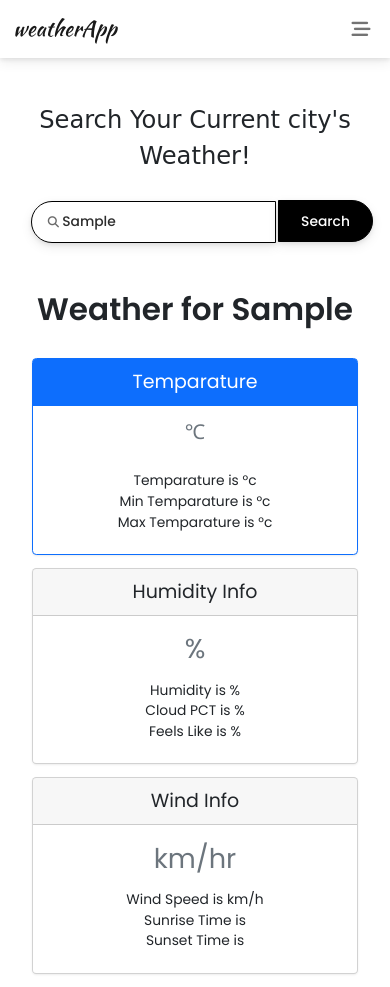
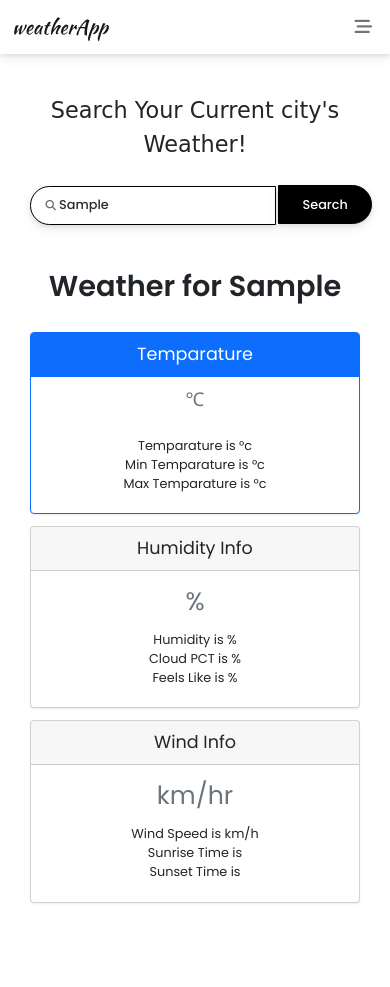
Before and after one commit to sahiAlam/weatherApp, a plain HTML site: page index.html in a window 390 px wide. Both pictures are taken after typing "Sample" into the empty fields and a click on the input "Search". After the commit the page ends 915 px from the top, so only its background shows below. Drawn offline with nearby package versions, Linux system fonts and the light colour scheme; no server answers; a web font is replaced by a local one.

Commit message:
styled added

```diff
--- a/CSS/responsive.css
+++ b/CSS/responsive.css
@@ -1,15 +1,20 @@
-@media (max-width: 768px) {
-    html {font-size: 58%;}
+@media (max-width: 1050px) {
+    html {font-size: 50%;}
     h1 {font-size: 3rem;}
-    #top_banner_section form {width: 100%;}
+    #top_banner_section form {width: 80%;}
     #top_banner_section form input{width: 65%;padding: 1.2rem 3rem 1.2rem 3.5rem;}
     #top_banner_section form input[type='submit']{width: 20%; padding: 1.2rem;}
     .search_logo {font-size: 1.5rem; top: 0;}
     .small_container {width: 80%;}
 }
 
+@media (max-width: 768px) {
+    html {font-size: 58%;}
+    #top_banner_section form {width: 100%;}
+}
+
 @media (max-width: 400px) {
-    html {font-size: 54%;}
+    html {font-size: 50%;}
     h1 {font-size: 2.8rem;}
     #top_banner_section form {width: 100%;}
     #top_banner_section form input{width: 65%;padding: 1rem 3rem 1.2rem 3.5rem;}
--- a/CSS/style.css
+++ b/CSS/style.css
@@ -29,7 +29,7 @@ p {font-size: 1.5rem;}
 /* Search Area CSS */
 #top_banner_section {margin: 5rem 0;}
 #top_banner_section form {text-align: center; margin: 3rem auto; width: 100%;}
-#top_banner_section form input{width: 40%; font-size: 1.6rem; padding: 1.5rem 4rem; border-radius: 3rem 0 0 3rem; color: var(--medium-black); border: 0.2rem solid var(--black-color); font-weight: 500; box-shadow: var(--box-shadow);}
+#top_banner_section form input{width: 40%; font-size: 1.6rem; padding: 1.5rem 4rem; border-radius: 3rem 0 0 3rem; color: var(--medium-black); border: 0.1rem solid var(--black-color); font-weight: 500; box-shadow: var(--box-shadow);}
 #top_banner_section form input[type='submit']{width: 12%; background: var(--black-color); color: var(--color-white); border-radius: 0 3rem 3rem 0;}
 #top_banner_section form input[type='submit']:hover{background: var(--medium-black); border: 0.2rem solid var(--medium-black);}
 h1 {font-family: 'Unbounded', cursive; text-align: center; font-size: 4rem;}
--- a/JS/script.js
+++ b/JS/script.js
@@ -1,3 +1,7 @@
+
+const inputValue = document.querySelector('.search_area');
+
+
 // Rapid Api Code
 const options = {
   method: "GET",
@@ -26,19 +30,26 @@ const getWeather = async (city) => {
       max_temp.innerHTML = response.max_temp;
       wind_speed.innerHTML = response.wind_speed;
       wind_speed2.innerHTML = response.wind_speed;
-      // wind_degrees.innerHTML = response.wind_degrees;
       sunrise.innerHTML = response.sunrise;
       sunset.innerHTML = response.sunset
     })
     .catch((err) => console.error(err));
-    console.log(city)
 };
 
 // Event to submit the weather
 submit.addEventListener("click", (e) => {
   e.preventDefault();
-  getWeather(inputCity.value);
+    return validate();
 });
+
+
+const validate = () => {
+  if (inputValue.value.trim() == "") {
+    alert("Please Enter your City");
+    return false;
+  } else {
+    getWeather(inputValue.value);
+  }};
 
 // Default location
 getWeather("Delhi");
@@ -47,10 +58,36 @@ window.addEventListener("load", () => {
   setTimeout(function () {
     if (navigator.geolocation) {
       navigator.geolocation.getCurrentPosition((position) => {
-        // document.querySelector('.location1').style.display = "block";
+        const lat = position.coords.latitude;
+        const long = position.coords.longitude;
+
       });
     } else {
       console.log("Here Error!!");
     }
   }, 3000);
+
 });
+
+  // Step 2: Get city name
+// function getCity(coordinates) {
+//   var xhr = new XMLHttpRequest();
+//   var lat = coordinates[0];
+//   var lng = coordinates[1];
+
+//   // Paste your LocationIQ token below.
+//   xhr.open('GET', "https://us1.locationiq.com/v1/reverse.php?key=YOUR_PRIVATE_TOKEN&lat=" + lat + "&lon=" + lng + "&format=json", true);
+//   xhr.send();
+//   xhr.onreadystatechange = processRequest;
+//   xhr.addEventListener("readystatechange", processRequest, false);
+
+//   function processRequest(e) {
+//       if (xhr.readyState == 4 && xhr.status == 200) {
+//           var response = JSON.parse(xhr.responseText);
+//           var city = response.address.city;
+//           console.log(city);
+//           return;
+//       }
+//   }
+// }
+// });
```
